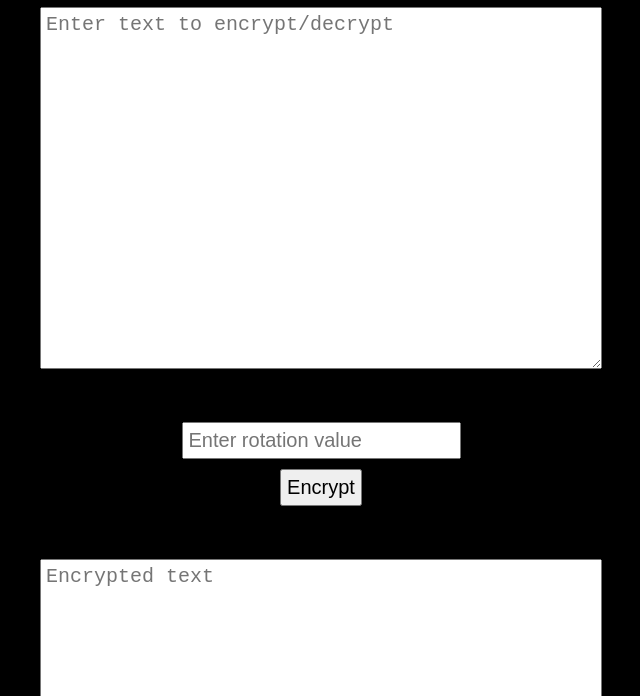
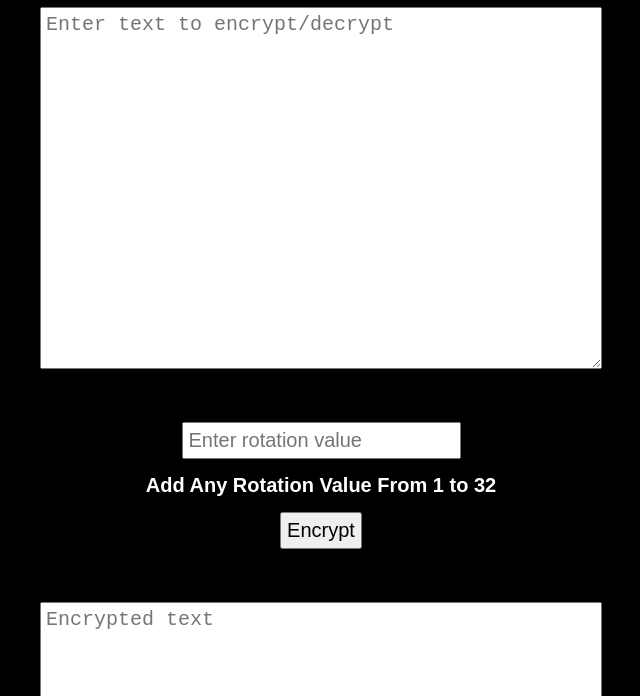
Before and after one commit to ooexiaoo/Simple-Encryption, a plain HTML site: page index.html in a window 1280 px wide. Shown: the part 104-800 px from the top of the page, without its empty margins (319-959 px from the left). Drawn offline with Linux system fonts and the light colour scheme.

Commit message:
updated upto 32 characters

```diff
--- a/index.html
+++ b/index.html
@@ -13,6 +13,7 @@
 
     <label for="rotation">Rotation Value:</label>
     <input type="number" id="rotation" placeholder="Enter rotation value">
+    <h2 class="oneto">Add Any Rotation Value From 1 to 32</h2>
 
     <button onclick="encryptText()">Encrypt</button>
 
--- a/style.css
+++ b/style.css
@@ -15,3 +15,8 @@ max-width: 550px;
 width: 80%;
 height: 350px;
 }
+
+.oneto {
+    color: #fff;
+    font-family: Arial, Helvetica, sans-serif;
+}
```
